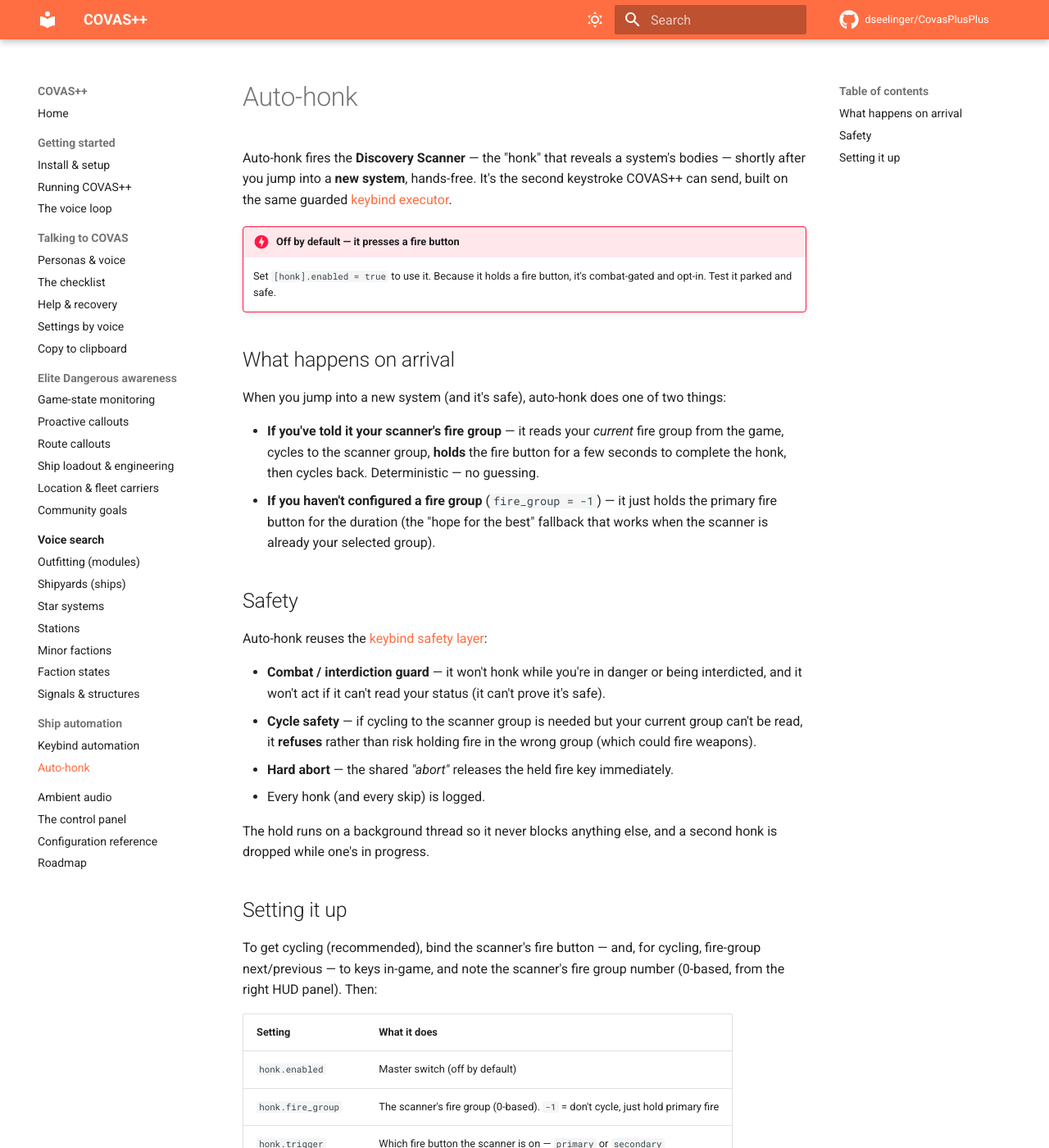
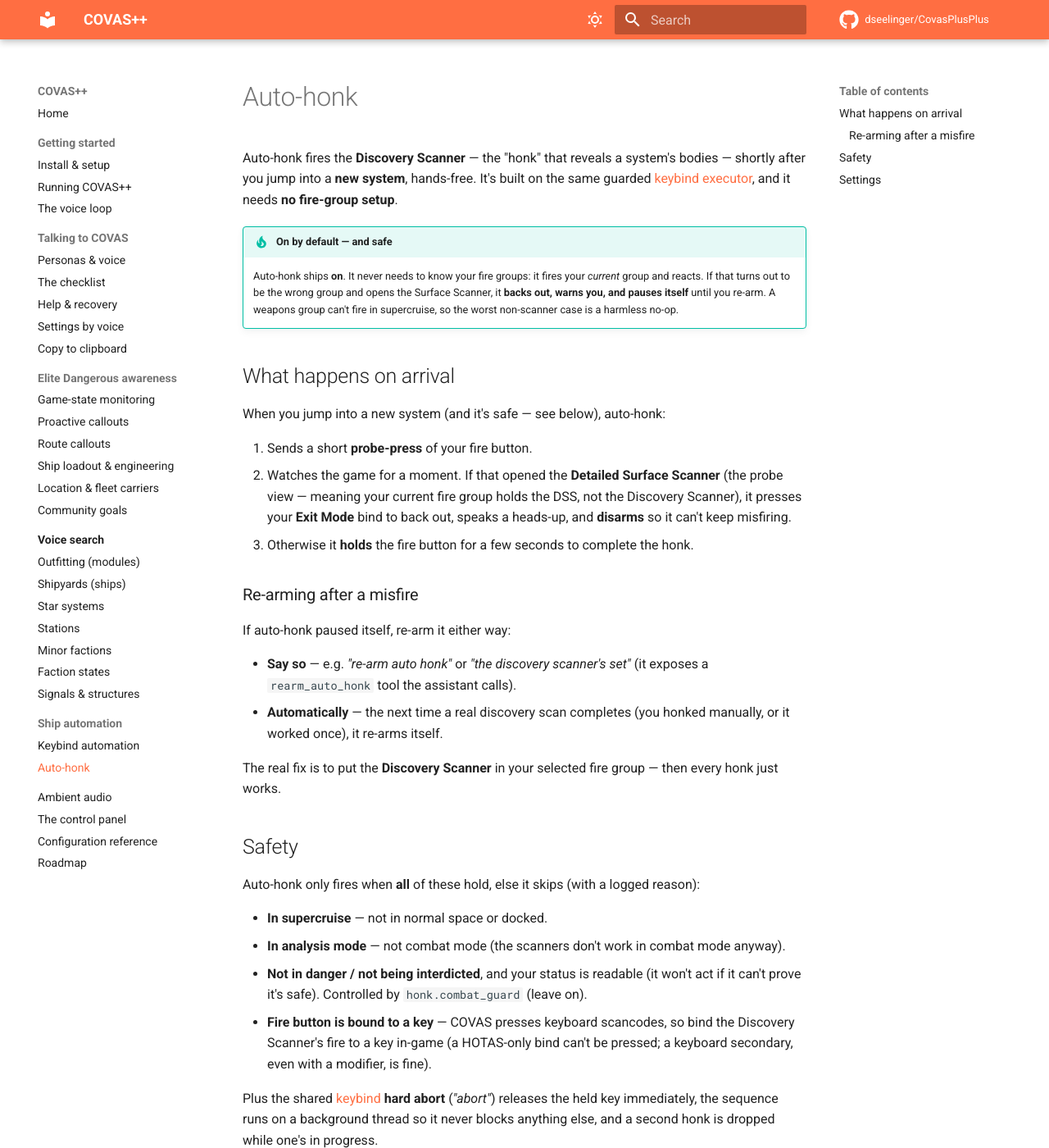
Before and after one commit to dseelinger/CovasPlusPlus, an MkDocs documentation site: the page built from docs/automation/auto-honk.md, in a window 1280 px wide and 1400 px high. Shown: the whole window at 82% size. Built offline with MkDocs 1.6.1 and Material for MkDocs 9.7.7, drawn with Linux system fonts in a browser that asks for light colours; comment, search, counter and statistics services are not loaded; some of the changed text lies outside the part shown.

Commit message:
Docs: auto-honk probe-and-recover + everything-on defaults
Rewrite docs/automation/auto-honk.md for the no-fire-group probe-and-recover
(default on, detect DSS misfire -> exit + warn + disarm, verbal/auto re-arm,
supercruise+analysis guards). Fix configuration.md honk table (drop fire_group,
enabled=true, hold 5.0). MANUAL_TESTS.md §6.2 rewritten + defaults-on notes.
mkdocs build --strict clean.

Co-Authored-By: Claude Opus 4.8 <noreply@anthropic.com>

```diff
--- a/docs/automation/auto-honk.md
+++ b/docs/automation/auto-honk.md
@@ -1,52 +1,63 @@
 # Auto-honk
 
 Auto-honk fires the **Discovery Scanner** — the "honk" that reveals a system's bodies — shortly
-after you jump into a **new system**, hands-free. It's the second keystroke COVAS++ can send, built
-on the same guarded [keybind executor](keybinds.md).
+after you jump into a **new system**, hands-free. It's built on the same guarded
+[keybind executor](keybinds.md), and it needs **no fire-group setup**.
 
-!!! danger "Off by default — it presses a fire button"
-    Set `[honk].enabled = true` to use it. Because it holds a fire button, it's combat-gated and
-    opt-in. Test it parked and safe.
+!!! tip "On by default — and safe"
+    Auto-honk ships **on**. It never needs to know your fire groups: it fires your *current*
+    group and reacts. If that turns out to be the wrong group and opens the Surface Scanner, it
+    **backs out, warns you, and pauses itself** until you re-arm. A weapons group can't fire in
+    supercruise, so the worst non-scanner case is a harmless no-op.
 
 ## What happens on arrival
 
-When you jump into a new system (and it's safe), auto-honk does one of two things:
+When you jump into a new system (and it's safe — see below), auto-honk:
 
-- **If you've told it your scanner's fire group** — it reads your *current* fire group from the
-  game, cycles to the scanner group, **holds** the fire button for a few seconds to complete the
-  honk, then cycles back. Deterministic — no guessing.
-- **If you haven't configured a fire group** (`fire_group = -1`) — it just holds the primary fire
-  button for the duration (the "hope for the best" fallback that works when the scanner is already
-  your selected group).
+1. Sends a short **probe-press** of your fire button.
+2. Watches the game for a moment. If that opened the **Detailed Surface Scanner** (the probe
+   view — meaning your current fire group holds the DSS, not the Discovery Scanner), it presses
+   your **Exit Mode** bind to back out, speaks a heads-up, and **disarms** so it can't keep
+   misfiring.
+3. Otherwise it **holds** the fire button for a few seconds to complete the honk.
+
+### Re-arming after a misfire
+
+If auto-honk paused itself, re-arm it either way:
+
+- **Say so** — e.g. *"re-arm auto honk"* or *"the discovery scanner's set"* (it exposes a
+  `rearm_auto_honk` tool the assistant calls).
+- **Automatically** — the next time a real discovery scan completes (you honked manually, or it
+  worked once), it re-arms itself.
+
+The real fix is to put the **Discovery Scanner** in your selected fire group — then every honk
+just works.
 
 ## Safety
 
-Auto-honk reuses the [keybind safety layer](keybinds.md#how-it-stays-safe):
+Auto-honk only fires when **all** of these hold, else it skips (with a logged reason):
 
-- **Combat / interdiction guard** — it won't honk while you're in danger or being interdicted, and
-  it won't act if it can't read your status (it can't prove it's safe).
-- **Cycle safety** — if cycling to the scanner group is needed but your current group can't be read,
-  it **refuses** rather than risk holding fire in the wrong group (which could fire weapons).
-- **Hard abort** — the shared *"abort"* releases the held fire key immediately.
-- Every honk (and every skip) is logged.
+- **In supercruise** — not in normal space or docked.
+- **In analysis mode** — not combat mode (the scanners don't work in combat mode anyway).
+- **Not in danger / not being interdicted**, and your status is readable (it won't act if it
+  can't prove it's safe). Controlled by `honk.combat_guard` (leave on).
+- **Fire button is bound to a key** — COVAS presses keyboard scancodes, so bind the Discovery
+  Scanner's fire to a key in-game (a HOTAS-only bind can't be pressed; a keyboard secondary,
+  even with a modifier, is fine).
 
-The hold runs on a background thread so it never blocks anything else, and a second honk is dropped
-while one's in progress.
+Plus the shared [keybind](keybinds.md#how-it-stays-safe) **hard abort** (*"abort"*) releases the
+held key immediately, the sequence runs on a background thread so it never blocks anything else,
+and a second honk is dropped while one's in progress.
 
-## Setting it up
-
-To get cycling (recommended), bind the scanner's fire button — and, for cycling, fire-group
-next/previous — to keys in-game, and note the scanner's fire group number (0-based, from the right
-HUD panel). Then:
+## Settings
 
 | Setting | What it does |
 |---------|--------------|
-| `honk.enabled` | Master switch (off by default) |
-| `honk.fire_group` | The scanner's fire group (0-based). `-1` = don't cycle, just hold primary fire |
+| `honk.enabled` | Master switch (**on** by default) |
 | `honk.trigger` | Which fire button the scanner is on — `primary` or `secondary` |
-| `honk.hold_seconds` | How long to hold the fire button to complete the scan (~6 s) |
+| `honk.hold_seconds` | How long to hold the fire button to complete the scan (~5 s) |
 | `honk.combat_guard` | Refuse during danger/interdiction or unknown status (leave on) |
 
-At launch the log reports the fire key and group it found, or a "bind it in-game" warning if the
-binding's missing. Requires [game-state monitoring](../elite/monitoring.md)
-(`[elite].enabled = true`). See the [Configuration reference](../configuration.md#auto-honk-honk).
+There's **no fire-group setting** — the detect-and-recover replaces it. Requires
+[game-state monitoring](../elite/monitoring.md) (`[elite].enabled = true`) for the arrival event
+and the guards. See the [Configuration reference](../configuration.md#auto-honk-honk).
```
Also changed, not shown: MANUAL_TESTS.md (+15 -12 lines), docs/configuration.md (+2 -3 lines).
